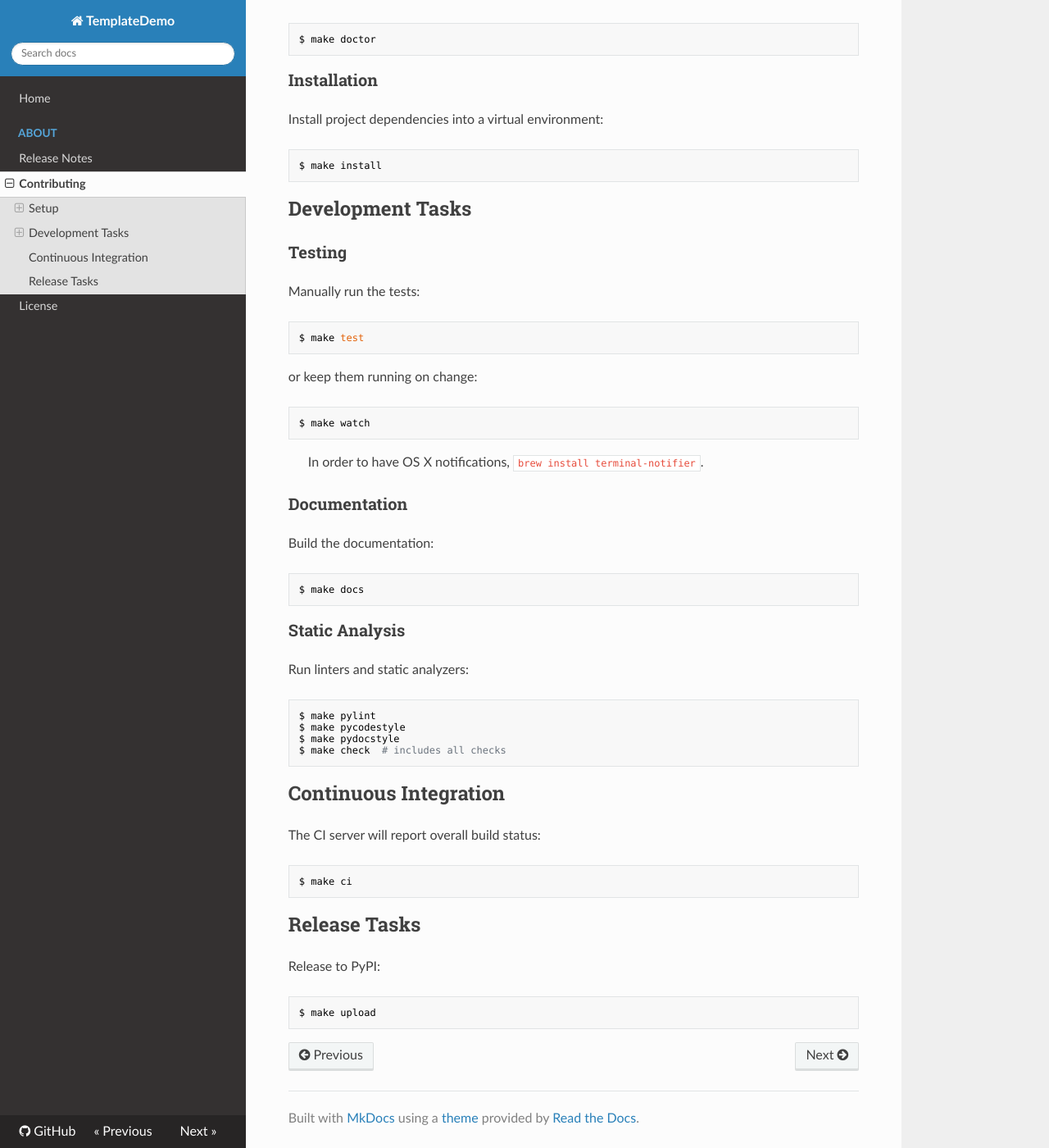
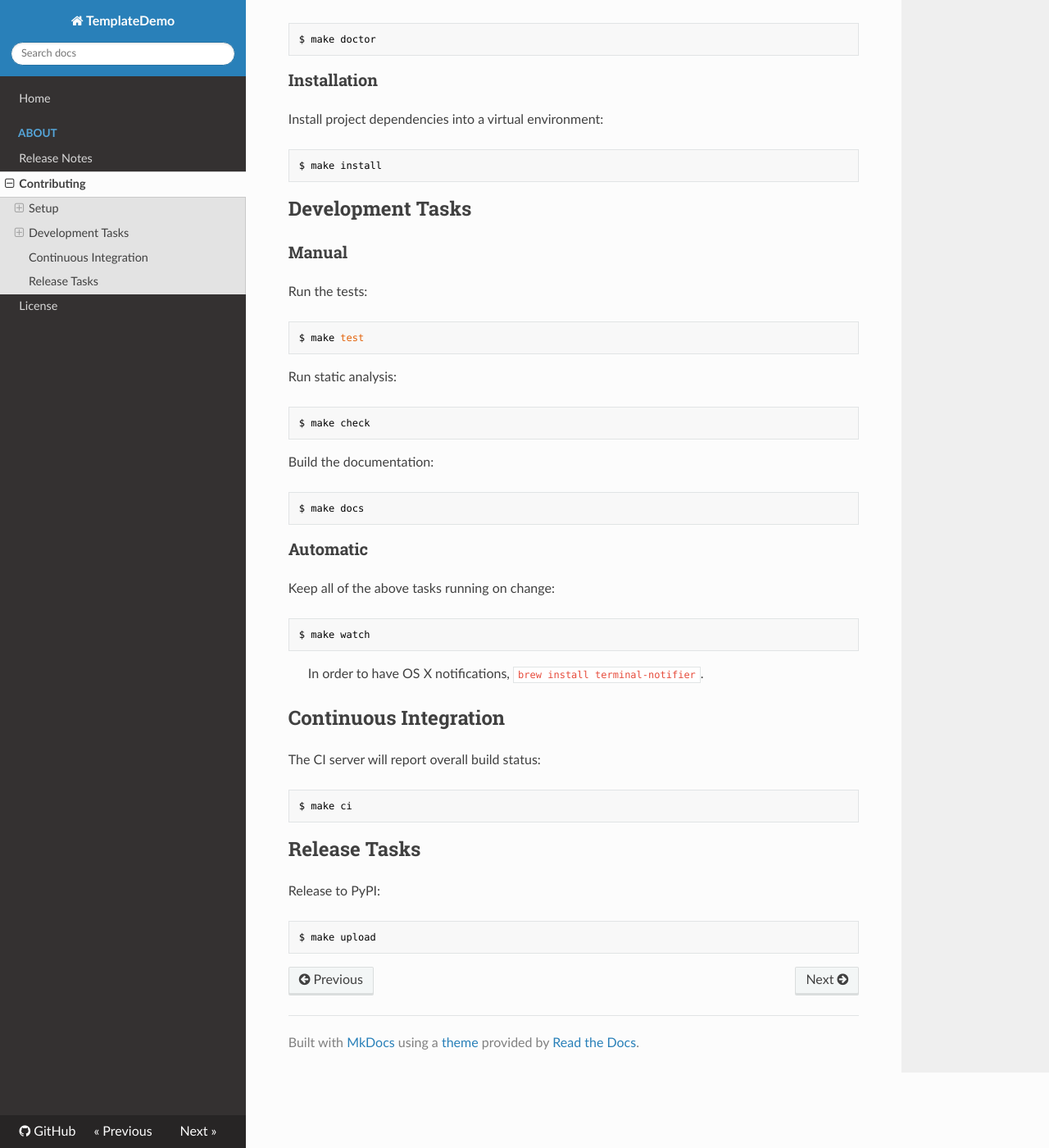
Before and after one commit to jacebrowning/template-python-demo, an MkDocs documentation site: the page built from docs/about/contributing.md, in a window 1280 px wide and 1400 px high, scrolled down 466 px. Shown: the whole window at 82% size. Built offline with MkDocs 1.6.1, drawn with Linux system fonts in a browser that asks for light colours; nearby versions of some CDN libraries.

````diff
--- a/docs/about/contributing.md
+++ b/docs/about/contributing.md
@@ -27,23 +27,19 @@ $ make install
 
 ## Development Tasks
 
-### Testing
+### Manual
 
-Manually run the tests:
+Run the tests:
 
 ```sh
 $ make test
 ```
 
-or keep them running on change:
+Run static analysis:
 
 ```sh
-$ make watch
+$ make check
 ```
-
-> In order to have OS X notifications, `brew install terminal-notifier`.
-
-### Documentation
 
 Build the documentation:
 
@@ -51,16 +47,15 @@ Build the documentation:
 $ make docs
 ```
 
-### Static Analysis
+### Automatic
 
-Run linters and static analyzers:
+Keep all of the above tasks running on change:
 
 ```sh
-$ make pylint
-$ make pycodestyle
-$ make pydocstyle
-$ make check  # includes all checks
+$ make watch
 ```
+
+> In order to have OS X notifications, `brew install terminal-notifier`.
 
 ## Continuous Integration
 
--- a/scent.py
+++ b/scent.py
@@ -1,12 +1,10 @@
 """Configuration file for sniffer."""
 # pylint: disable=superfluous-parens,bad-continuation,unpacking-non-sequence
 
+import time
 import subprocess
-import time
 
-from sniffer.api import file_validator, runnable, select_runnable
-
-
+from sniffer.api import select_runnable, file_validator, runnable
 try:
     from pync import Notifier
 except ImportError:
````
Also changed, not shown: CONTRIBUTING.md (+9 -14 lines), pyproject.toml (+19 -4 lines), .isort.cfg, 6 other files.
